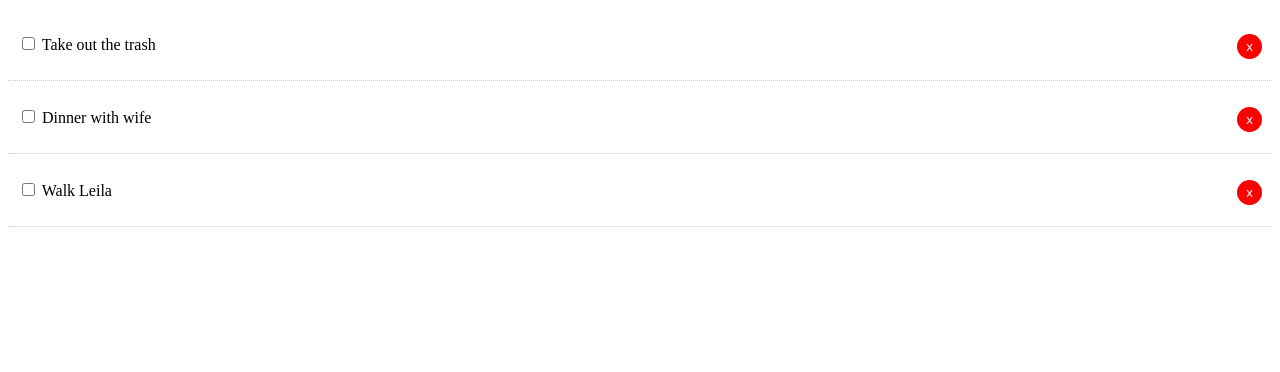
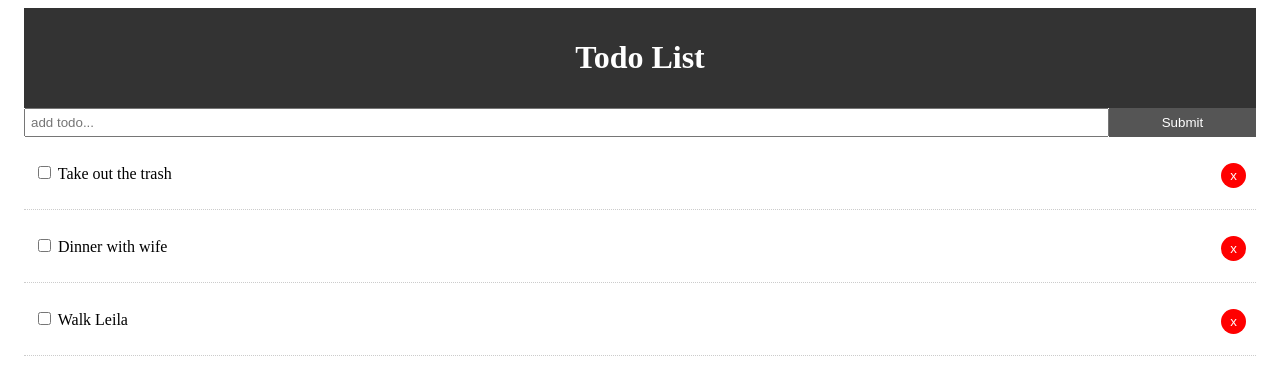
Before and after one commit to ElijaHHall/react-todo, a React (Create React App) app in the folder react-crash-todo/: page / in a window 1280 px wide. Shown: the top 372 px of the page. Built offline with nearby package versions, Linux system fonts and the light colour scheme.

Commit message:
added functionality to create todo and gave styles to header

```diff
--- a/react-crash-todo/src/App.css
+++ b/react-crash-todo/src/App.css
@@ -0,0 +1,16 @@
+.container {
+    padding: 0 1rem;
+}
+
+.btn {
+    display: inline-block;
+    border: none;
+    background: #555;
+    color: #fff;
+    padding: 7px 20px;
+    cursor: pointer;
+}
+
+.btn:hover {
+    background: #666;
+}
--- a/react-crash-todo/src/App.js
+++ b/react-crash-todo/src/App.js
@@ -1,6 +1,8 @@
 import React, {Component} from 'react';
 import Todos from "./components/Todos";
 import './App.css'
+import Header from './components/layout/Header'
+import AddTodo from './components/AddTodo'
 
 class App extends Component {
 state = {
@@ -40,9 +42,15 @@
   render() {
     return (
     <div className="App">
-      <Todos todos={this.state.todos}
-      markComplete = {this.markComplete}
-      delTodo={this.delTodo} />
+      <div className="container">
+
+          <Header/>
+          <AddTodo/>
+          <Todos todos={this.state.todos}
+          markComplete = {this.markComplete}
+          delTodo={this.delTodo} />
+
+      </div>
     </div>
   );
   }
--- /dev/null
+++ b/react-crash-todo/src/components/AddTodo.js
@@ -0,0 +1,23 @@
+import React, { Component } from 'react'
+
+export class AddTodo extends Component {
+    render() {
+        return (
+            <form style={{display: 'flex'}}>
+                <input style={{flex: '10', padding: '5px'}}
+                type="text"
+                name="title"
+                placeholder="add todo..."
+                />
+                <input
+                type='submit'
+                value="Submit"
+                className="btn"
+                style={{flex: 1}}
+                />
+            </form>
+        )
+    }
+}
+
+export default AddTodo
--- /dev/null
+++ b/react-crash-todo/src/components/layout/Header.js
@@ -0,0 +1,17 @@
+import React from 'react';
+
+function Header() {
+    return(
+        <header style={headerStyle}>
+            <h1>Todo List</h1>
+        </header>
+    )
+}
+
+const headerStyle = {
+    background: '#333',
+    color: '#fff',
+    textAlign: 'center',
+    padding: '10px'
+}
+export default Header;
```
